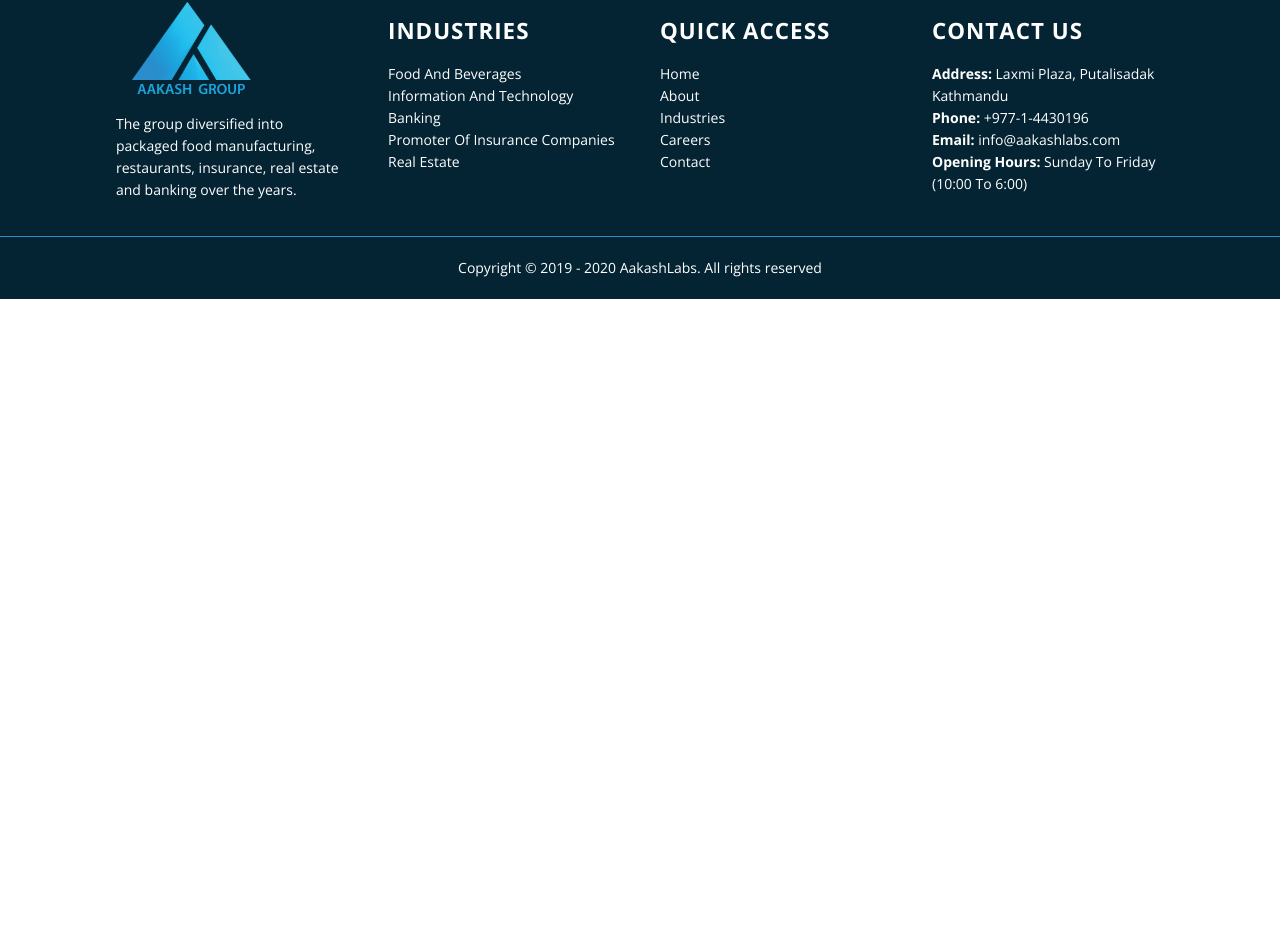
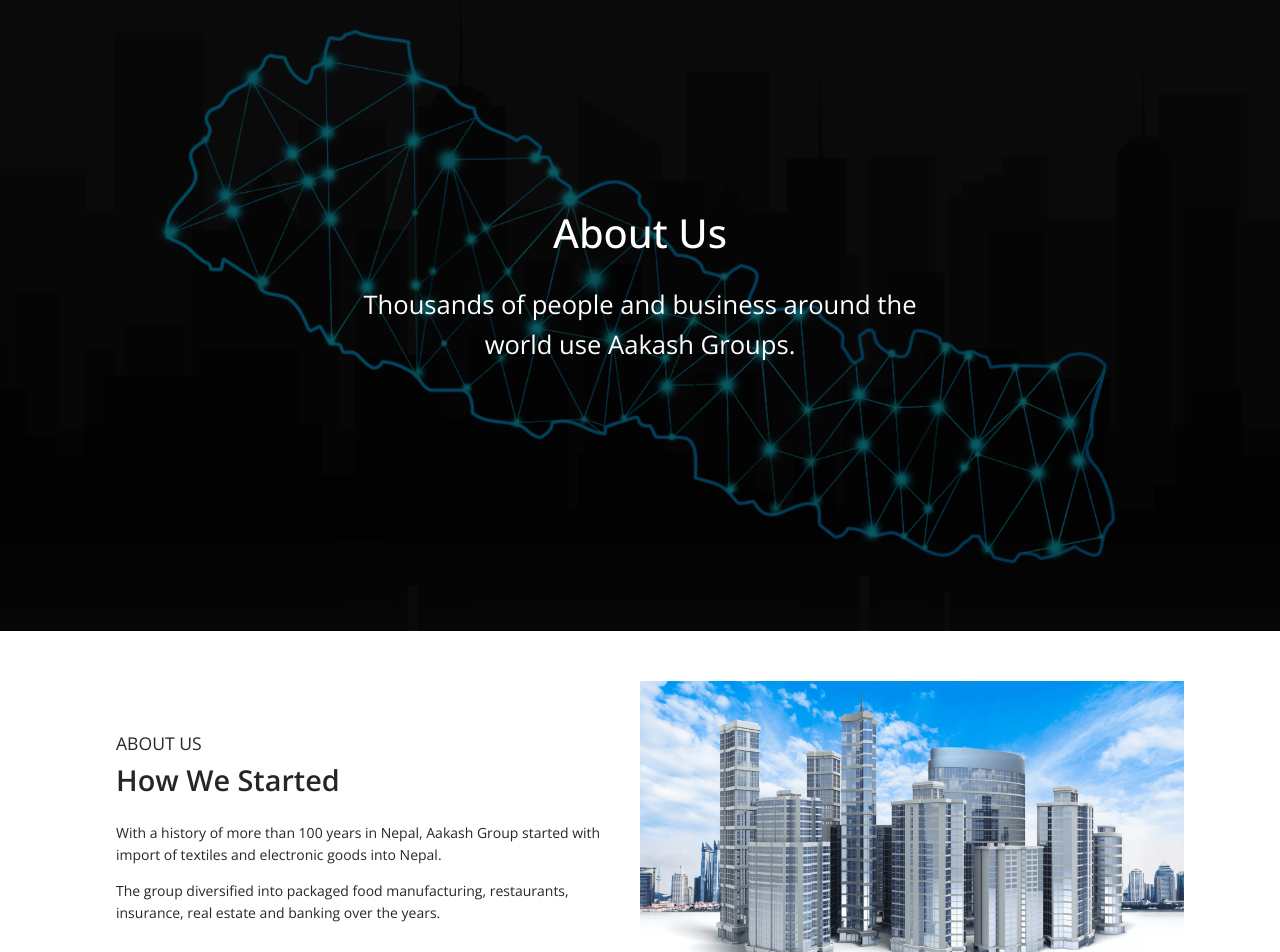
Before and after one commit to jhaaadarsh7/Aakash-group, a React (Create React App) app: page /about in a window 1280 px wide. Shown: the part 169-1121 px from the top of the page. Before the commit the page ends 800 px from the top, so only its background shows below. Built offline with nearby package versions, Linux system fonts and the light colour scheme.

Commit message:
completed about page header and what we are

```diff
--- a/src/components/App.js
+++ b/src/components/App.js
@@ -2,6 +2,7 @@
 import HomePage from "./home/HomePage";
 import Header from "./layout/Header";
 import Footer from "./layout/Footer";
+import AboutPage from "./about/AboutPage";
 
 function App() {
   return (
@@ -9,6 +10,7 @@
       <Header />
       <Routes>
         <Route exact path="/" element={<HomePage />} />
+        <Route exact path="/about" element={<AboutPage />} />
       </Routes>
       <Footer />
     </Router>
--- /dev/null
+++ b/src/components/about/AboutPage.jsx
@@ -0,0 +1,20 @@
+import React from "react";
+import HowWeStarted from "./HowWeStarted";
+
+const AboutPage = () => {
+  return (
+    <div className="about-page page">
+      <div className="page-header">
+        <div className="text">
+          <h1>About Us</h1>
+          <p>
+            Thousands of people and business around the world use Aakash Groups.
+          </p>
+        </div>
+      </div>
+      <HowWeStarted />
+    </div>
+  );
+};
+
+export default AboutPage;
--- /dev/null
+++ b/src/components/about/HowWeStarted.jsx
@@ -0,0 +1,32 @@
+import React from "react";
+import img from "../../assets/images/how-we-started.png";
+
+const HowWeStarted = () => {
+  return (
+    <div className="how-we-started component">
+      <div className="container">
+        <div className="left">
+          <div className="title">
+            <div className="mini">ABOUT US</div>
+            <div className="main">How We Started</div>
+          </div>
+          <div className="content">
+            <p>
+              With a history of more than 100 years in Nepal, Aakash Group
+              started with import of textiles and electronic goods into Nepal.
+            </p>
+            <p>
+              The group diversified into packaged food manufacturing,
+              restaurants, insurance, real estate and banking over the years.
+            </p>
+          </div>
+        </div>
+        <div className="right">
+          <img src={img} alt="" />
+        </div>
+      </div>
+    </div>
+  );
+};
+
+export default HowWeStarted;
--- a/src/components/layout/Header.jsx
+++ b/src/components/layout/Header.jsx
@@ -1,7 +1,7 @@
 import React from "react";
 import logo from "../../assets/images/LOGO.png";
 import Navbar from "./Navbar";
-import { BarsOutlined } from "@ant-design/icons";
+import { BarsOutlined, PhoneFilled, PhoneOutlined } from "@ant-design/icons";
 
 const Header = () => {
   return (
@@ -11,7 +11,9 @@
       </div>
       <Navbar />
       <div className="right">
-        <div className="info">01- 4430196</div>
+        <div className="info">
+          <PhoneFilled className="phone-icon" /> 01- 4430196
+        </div>
         <div className="sidebar-toggler">
           <BarsOutlined />
         </div>
--- /dev/null
+++ b/src/scss/about/about.scss
@@ -0,0 +1,53 @@
+.about-page {
+  .page-header {
+    background: linear-gradient(rgba(0, 0, 0, 0.6) 0%, rgba(0, 0, 0, 0.6) 100%),
+      url("../../assets/images/about-banner.png") center center / cover
+        no-repeat;
+    height: calc(100vh - 131.66px);
+    display: flex;
+    justify-content: center;
+    align-items: center;
+    .text {
+      text-align: center;
+      h1 {
+        color: $color-light;
+        font-size: 2.5rem;
+      }
+      p {
+        color: $color-light;
+        font-size: 1.6rem;
+        width: 600px;
+      }
+    }
+  }
+  .how-we-started {
+    margin-top: 50px;
+    .container {
+      display: flex;
+      align-items: center;
+    }
+    .left,
+    .right {
+      width: 50%;
+    }
+    .right {
+      img {
+        width: 100%;
+      }
+    }
+    .left {
+      padding: 0 20px;
+      .title {
+        padding-bottom: 20px;
+        .mini {
+          font-weight: 300;
+          font-size: 1.1rem;
+        }
+        .main {
+          font-size: 1.8rem;
+          font-weight: 600;
+        }
+      }
+    }
+  }
+}
--- a/src/scss/common/base.scss
+++ b/src/scss/common/base.scss
@@ -14,3 +14,12 @@
     color: $secondary-color;
   }
 }
+
+.container {
+  width: 85%;
+  margin: auto;
+}
+
+.component {
+  margin: 25px 0;
+}
--- a/src/scss/layout/layout.scss
+++ b/src/scss/layout/layout.scss
@@ -3,6 +3,10 @@
   grid-template-columns: 1fr 3fr 1fr;
   border-top: $secondary-color 5px solid;
   padding: 30px;
+  position: sticky;
+  top: 0;
+  background-color: $color-light;
+  z-index: 100;
   .logo-wrap {
     display: flex;
     width: 100px;
@@ -31,6 +35,11 @@
       padding-right: 20px;
       border-right: 1px solid $color-dark;
       font-size: 1.2rem;
+      .phone-icon {
+        // rotate 180deg
+        transform: rotate(90deg);
+        color: $primary-color;
+      }
     }
     .sidebar-toggler {
       padding-left: 20px;
@@ -80,6 +89,9 @@
           font-size: 1.4rem;
           padding: 15px 0;
         }
+        a {
+          padding: 5px 0;
+        }
       }
       &-contact {
         padding: 0 20px;
@@ -88,6 +100,9 @@
           letter-spacing: 1px;
           font-size: 1.4rem;
           padding: 15px 0;
+        }
+        .item {
+          padding: 5px 0;
         }
       }
     }
--- a/src/scss/main.scss
+++ b/src/scss/main.scss
@@ -1,3 +1,4 @@
 @import "./common/common.scss";
 @import "./layout/layout.scss";
 @import "./home/home.scss";
+@import "./about/about.scss";
```
Also changed, not shown: src/assets/images/about-banner.png (added), src/assets/images/how-we-started.png (added).
